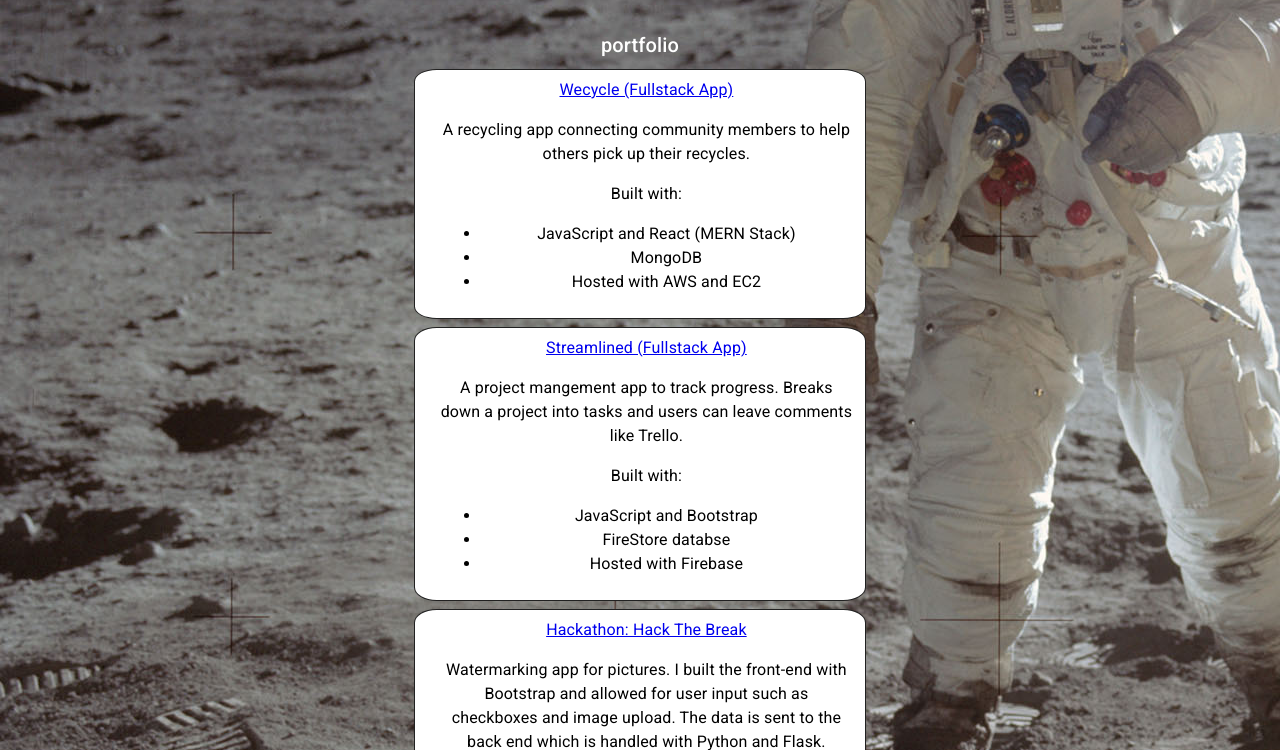
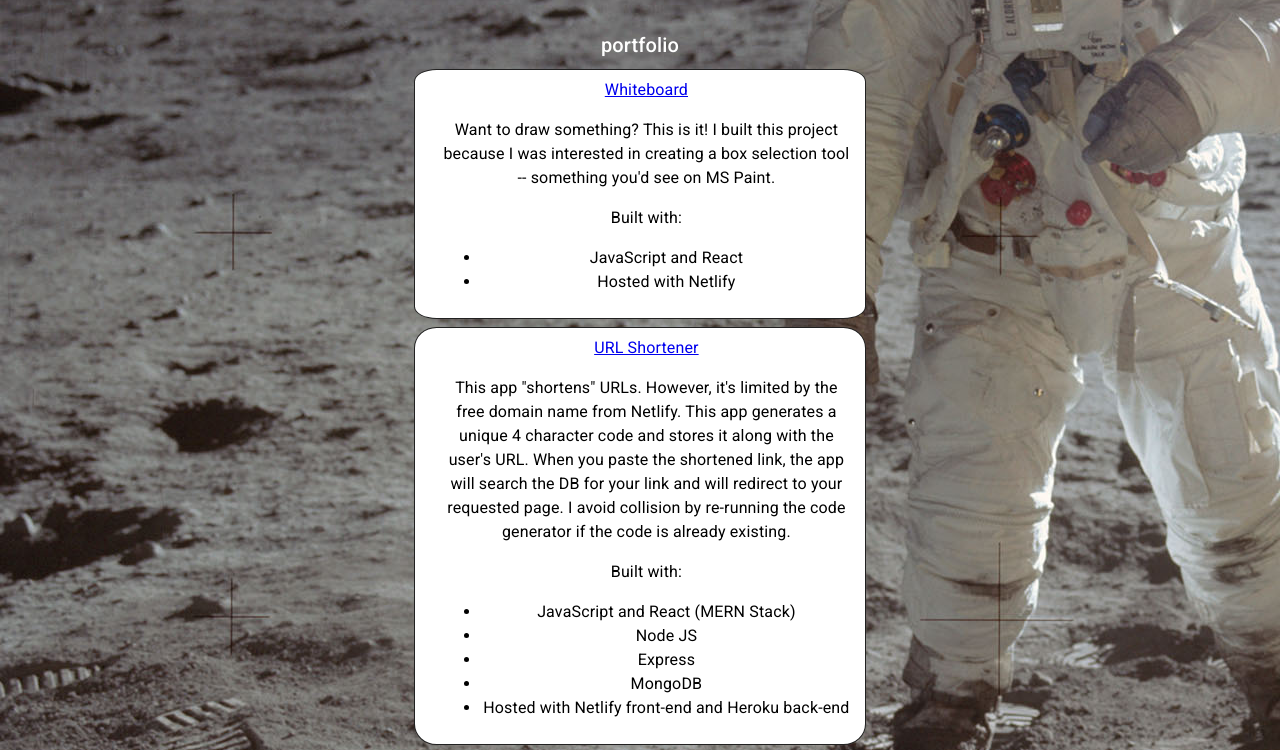
Before and after one commit to ray165/mySite, a React app in the folder client/: page / in a window 1280 px wide. Shown: the part 403-1153 px from the top of the page. Built offline with nearby package versions, Linux system fonts and the light colour scheme.

Commit message:
Added new projects

```diff
--- a/client/public/index.html
+++ b/client/public/index.html
@@ -7,7 +7,7 @@
     <meta name="theme-color" content="#000000" />
     <meta
       name="description"
-      content="Web site created using create-react-app"
+      content="Ray's portfolio site!"
     />
     <link rel="apple-touch-icon" href="%PUBLIC_URL%/logo192.png" />
     <!--
--- a/client/src/subcomp/home.js
+++ b/client/src/subcomp/home.js
@@ -66,6 +66,40 @@ export default function Home() {
       </Typography>
       <Box className="card" align="center" borderRadius="5%" {...defaultProps}>
         <div className="cardContent">
+          <Typography><a href="https://whyboard.netlify.app/">Whiteboard</a></Typography>
+          <Typography>
+            <p>
+              Want to draw something? This is it! I built this project because I was interested in creating a box selection tool -- something you'd see on MS Paint.
+            </p>
+            <p>Built with:</p>
+            <ul>
+              <li>JavaScript and React</li>
+              <li>Hosted with Netlify</li>
+            </ul>
+          </Typography>
+        </div>
+      </Box>
+      <Box className="card" align="center" borderRadius="5%" {...defaultProps}>
+        <div className="cardContent">
+          <Typography><a href="https://urlsim.netlify.app/">URL Shortener</a></Typography>
+          <Typography>
+            <p>
+              This app "shortens" URLs. However, it's limited by the free domain name from Netlify.
+              This app generates a unique 4 character code and stores it along with the user's URL. When you paste the shortened link, the app will search the DB for your link and will redirect to your requested page. I avoid collision by re-running the code generator if the code is already existing.
+            </p>
+            <p>Built with:</p>
+            <ul>
+              <li>JavaScript and React (MERN Stack) </li>
+              <li>Node JS</li>
+              <li>Express</li>
+              <li>MongoDB </li>
+              <li>Hosted with Netlify front-end and Heroku back-end </li>
+            </ul>
+          </Typography>
+        </div>
+      </Box>
+      <Box className="card" align="center" borderRadius="5%" {...defaultProps}>
+        <div className="cardContent">
           <Typography><a href="http://ec2-34-211-120-230.us-west-2.compute.amazonaws.com:8001/">Wecycle (Fullstack App)</a></Typography>
           <Typography>
             <p>
@@ -106,7 +140,7 @@ export default function Home() {
             </p>
             <p>Built with:</p>
             <ul>
-              <li>HTML/ CSS </li>
+              <li>HTML/ CSS</li>
               <li>Bootstrap</li>
             </ul>
           </Typography>
```
